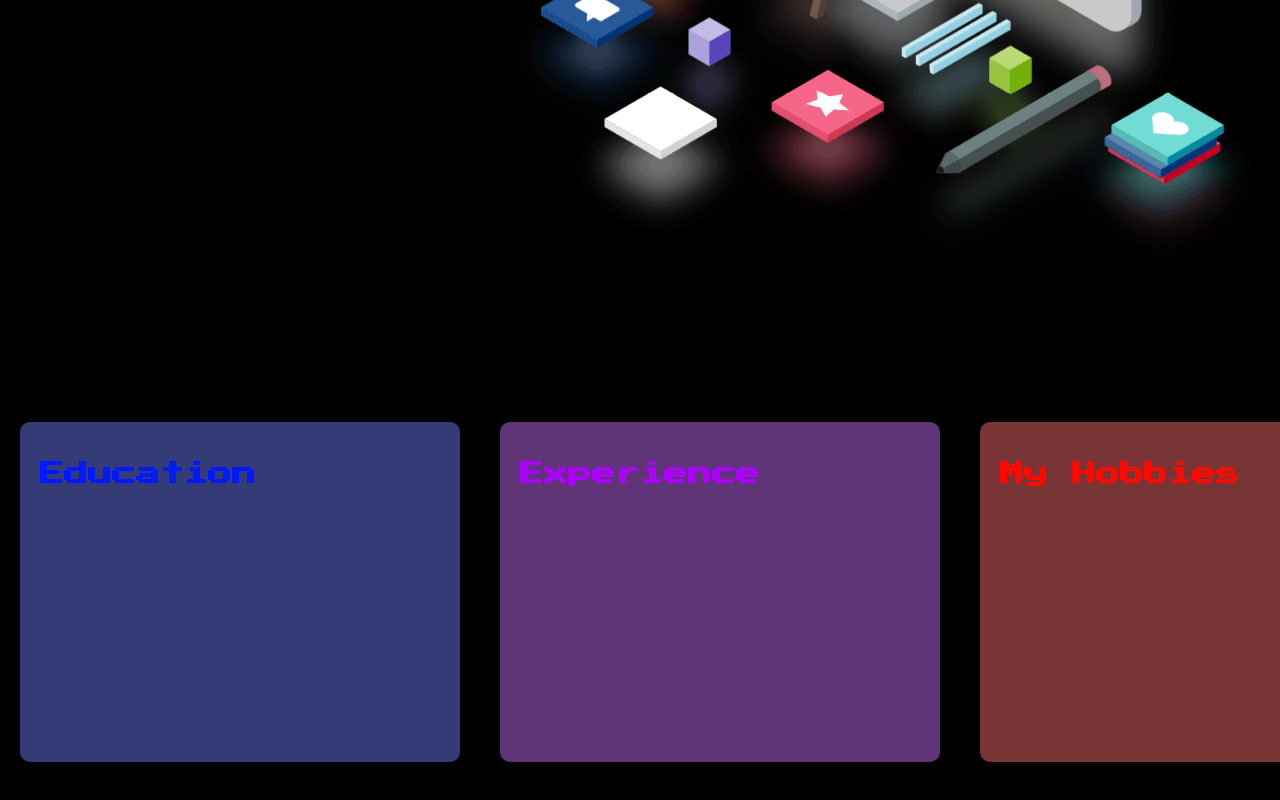
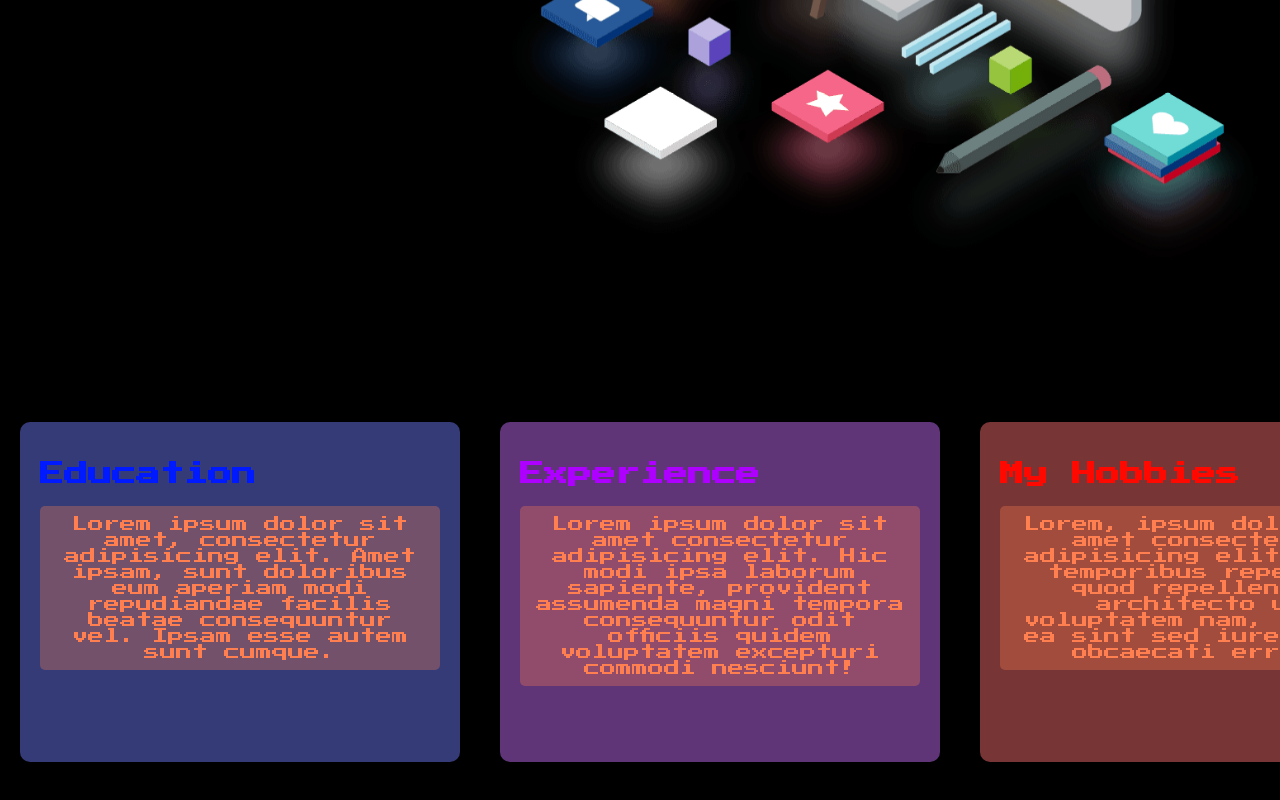
Before and after one commit to sd12354/personal, a plain HTML site: page index.html in a window 1280 px wide. Shown: the part 866-1666 px from the top of the page. Drawn offline with Linux system fonts and the light colour scheme; a web font is replaced by a local one.

Commit message:
Initial commit

```diff
--- a/index.html
+++ b/index.html
@@ -25,15 +25,19 @@
   <div class="container">
     <div class="one">
       <h2>Education</h2>
+      <p>Lorem ipsum dolor sit amet, consectetur adipisicing elit. Amet ipsam, sunt doloribus eum aperiam modi repudiandae facilis beatae consequuntur vel. Ipsam esse autem sunt cumque.</p>
     </div>
     <div class="two">
       <h2>Experience</h2>
+      <p>Lorem ipsum dolor sit amet consectetur adipisicing elit. Hic modi ipsa laborum sapiente, provident assumenda magni tempora consequuntur odit officiis quidem voluptatem excepturi commodi nesciunt!</p>
     </div>
     <div class="three">
       <h2>My Hobbies</h2>
+      <p>Lorem, ipsum dolor sit amet consectetur adipisicing elit. Quas temporibus repellat quod repellendus architecto ut voluptatem nam, culpa, ea sint sed iure, quis obcaecati error.</p>
     </div>
     <div class="four">
       <h2>My Drive</h2>
+      <p>Lorem ipsum dolor, sit amet consectetur adipisicing elit. Quasi aperiam dolore quos ab quo impedit esse sint nulla architecto, laboriosam, rerum quibusdam possimus deleniti. Maiores?</p>
     </div>
   </div>
 </body>
```
